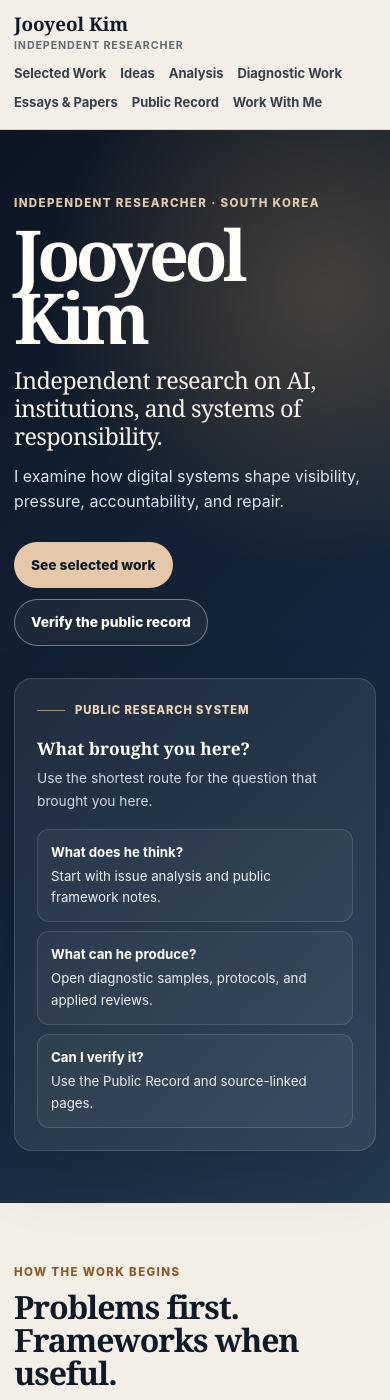
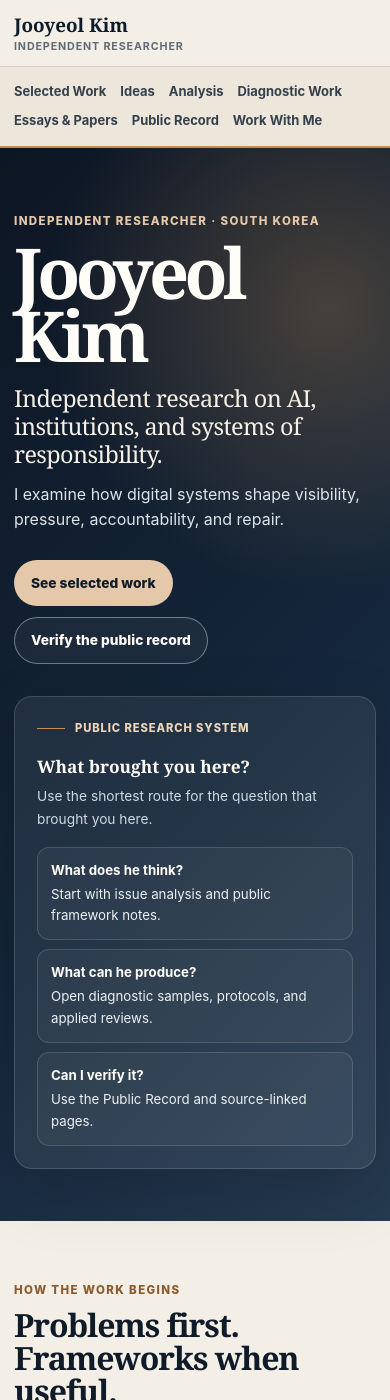
Before and after one commit to jooyeolkim1990/jooyeolkim1990.github.io, a Jekyll site: the page built from index.md, in a window 390 px wide and 1400 px high. Built offline with Jekyll 4.4.1, drawn with Linux system fonts in a browser that asks for light colours.

Commit message:
Improve mobile header separation

```diff
--- a/assets/css/site.css
+++ b/assets/css/site.css
@@ -106,8 +106,32 @@ img { max-width: 100%; height: auto; }
 }
 @media (max-width: 680px) {
   .shell { width: min(calc(100% - 28px), var(--shell)); }
-  .header-inner { flex-direction: column; gap: 12px; }
-  .site-nav { justify-content: flex-start; gap: 8px 14px; }
+  .site-header {
+    position: static;
+    border-bottom: 2px solid var(--copper);
+    background: var(--paper);
+    backdrop-filter: none;
+  }
+  .header-inner {
+    width: 100%;
+    flex-direction: column;
+    gap: 0;
+    padding: 0;
+  }
+  .site-brand {
+    width: min(calc(100% - 28px), var(--shell));
+    margin-inline: auto;
+    padding: 16px 0 14px;
+  }
+  .site-nav {
+    width: 100%;
+    max-width: none;
+    justify-content: flex-start;
+    gap: 8px 14px;
+    padding: 14px;
+    border-top: 1px solid rgba(16, 27, 42, .12);
+    background: #ece6db;
+  }
   .hero-grid { padding: 58px 0 52px; gap: 32px; }
   .hero-name { font-size: clamp(3.8rem, 18vw, 5.5rem); line-height: .9; }
   .hero-role { margin-top: 18px; font-size: clamp(1.3rem, 6vw, 1.7rem); }
```
